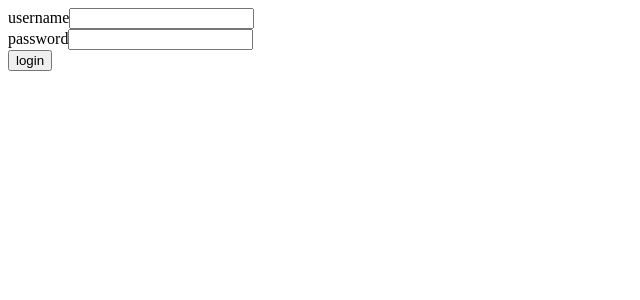
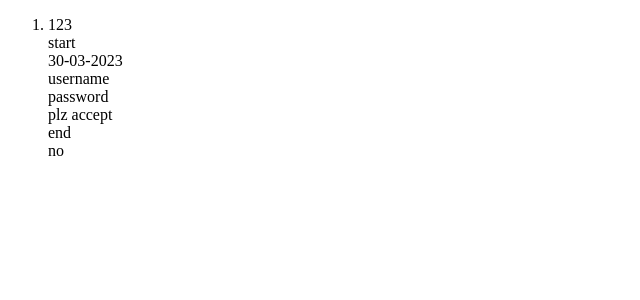
Before and after one commit to MTomys/dalaran-app, a React (Vite) app in the folder dalaranui/: page / in a window 1280 px wide. Shown: the top 300 px of the page, without its empty margins (0-640 px from the left). Built offline with nearby package versions, Linux system fonts and the light colour scheme.

Commit message:
add pleb requests, add auth context

```diff
--- a/dalaranui/src/App.tsx
+++ b/dalaranui/src/App.tsx
@@ -1,9 +1,11 @@
+import PlebRequests from './components/Admin/PlebRequests';
 import Login from './components/Auth/Login';
+import AuthProvider from './context/Auth/AuthContext';
 const App: React.FC = () => {
   return (
-    <div>
-      <Login />
-    </div>
+    <AuthProvider>
+      <PlebRequests />
+    </AuthProvider>
   );
 };
 
--- a/dalaranui/src/api/axios.ts
+++ b/dalaranui/src/api/axios.ts
@@ -2,7 +2,7 @@
 
 const BASE_URL = '/api';
 
-export const axiosPrivate = axios.create({
+export default axios.create({
   baseURL: BASE_URL,
   headers: { 'Content-Type': 'application/json' },
 });
--- /dev/null
+++ b/dalaranui/src/components/Admin/PlebRequest.tsx
@@ -0,0 +1,35 @@
+import React from 'react';
+
+type RegistrationRequest = {
+  occuredAt: string;
+  requestedUsername: string;
+  requestedPassword: string;
+  requestMessage: string;
+};
+
+export type PlebRequestType = {
+  plebId: string;
+  registrationRequest: RegistrationRequest;
+  isAccepted: boolean;
+};
+
+const PlebRequest: React.FC<PlebRequest> = (props) => {
+  const { plebId, registrationRequest, isAccepted } = props;
+
+  return (
+    <li>
+      <div>{plebId}</div>
+      <div>
+        <div>start</div>
+        <div>{registrationRequest.occuredAt}</div>
+        <div>{registrationRequest.requestedUsername}</div>
+        <div>{registrationRequest.requestedPassword}</div>
+        <div>{registrationRequest.requestMessage}</div>
+        <div>end</div>
+      </div>
+      <div>{isAccepted ? 'yes' : 'no'}</div>
+    </li>
+  );
+};
+
+export default PlebRequest;
--- /dev/null
+++ b/dalaranui/src/components/Admin/PlebRequests.tsx
@@ -0,0 +1,26 @@
+import React, { useState } from 'react';
+import PlebRequest, { PlebRequestType } from './PlebRequest';
+
+const mockData: PlebRequestType[] = [
+  {
+    plebId: '123',
+    registrationRequest: {
+      requestedPassword: 'password',
+      requestedUsername: 'username',
+      requestMessage: 'plz accept',
+      occuredAt: '30-03-2023',
+    },
+    isAccepted: false,
+  },
+];
+
+const PlebRequests: React.FC = () => {
+  const [plebRequests, setPlebRequests] = useState<PlebRequestType[]>(mockData);
+  const plebRequestItems = plebRequests.map((plebRequest) => (
+    <PlebRequest {...plebRequest} />
+  ));
+
+  return <ol>{plebRequestItems}</ol>;
+};
+
+export default PlebRequests;
--- /dev/null
+++ b/dalaranui/src/context/Auth/AuthContext.tsx
@@ -0,0 +1,41 @@
+import { createContext, ReactNode, useState } from 'react';
+
+type UserRole = 'baj' | 'admin';
+
+type AuthStateType = {
+  authToken: string;
+  refreshToken: string;
+  role: UserRole;
+} | null;
+
+type AuthContextType = {
+  auth: AuthStateType;
+  updateAuth: (auth: AuthStateType) => void;
+  clearAuth: () => void;
+};
+
+type AuthContextProviderType = {
+  children: ReactNode;
+};
+
+export const AuthContext = createContext<AuthContextType | null>(null);
+
+const AuthProvider: React.FC<AuthContextProviderType> = ({ children }) => {
+  const [auth, setAuth] = useState<AuthStateType>(null);
+
+  const updateAuth = (auth: AuthStateType) => {
+    setAuth(auth);
+  };
+
+  const clearAuth = () => {
+    setAuth(null);
+  };
+
+  return (
+    <AuthContext.Provider value={{ auth, updateAuth, clearAuth }}>
+      {children}
+    </AuthContext.Provider>
+  );
+};
+
+export default AuthProvider;
```
Also changed, not shown: dalaranui/src/Baj.tsx (deleted, +0 -21 lines), dalaranui/src/hooks/api/usePrivateRequests.tsx (added, +30 -0 lines), dalaranui/src/hooks/api/useRequests.tsx (added, +19 -0 lines).
